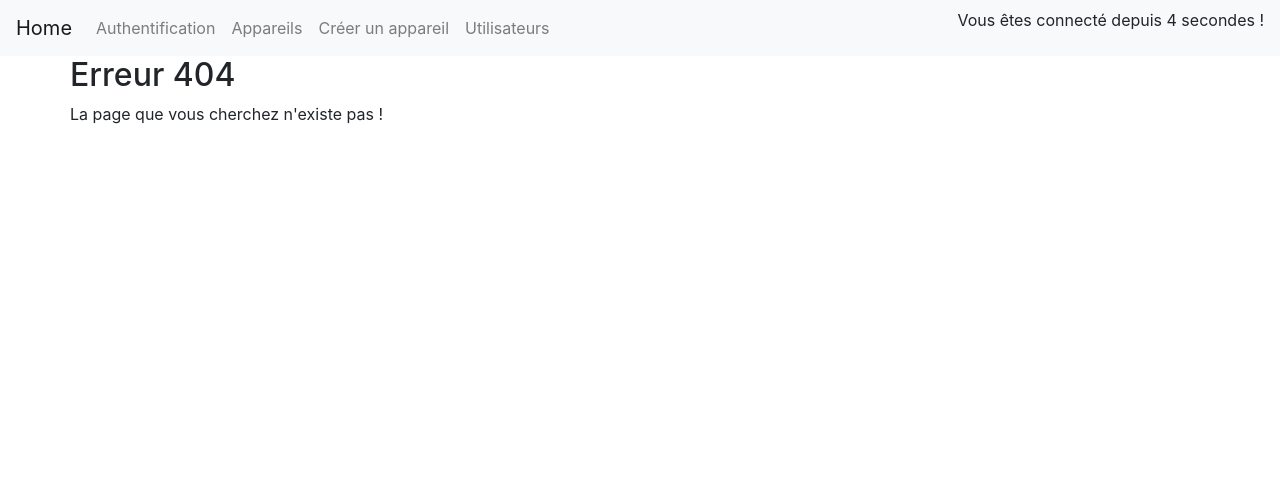
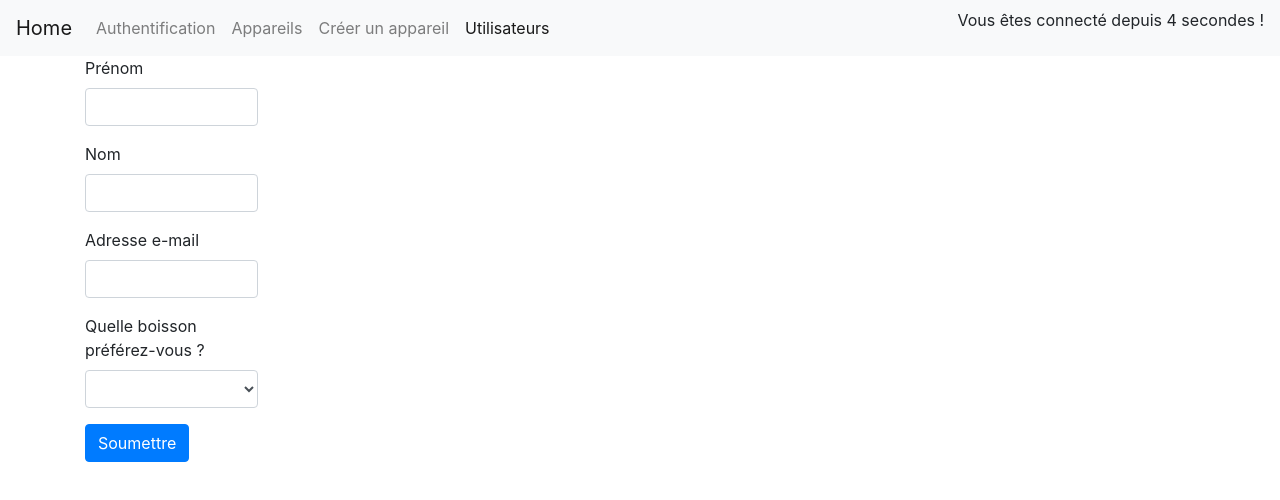
Before and after one commit to florian-abelard/angular-openclassrooms, an Angular app in the folder application/: page /users/create in a window 1280 px wide. Before the commit this address led to /not-found. Shown: the top 500 px of the page. Built offline with nearby package versions, Linux system fonts and the light colour scheme.

Commit message:
feat(user): create user

```diff
--- a/application/src/app/app-routing.module.ts
+++ b/application/src/app/app-routing.module.ts
@@ -6,6 +6,7 @@ import { EditAppareilComponent } from './edit-appareil/edit-appareil.component';
 import { FourOhFourComponent } from './error/four-oh-four/four-oh-four.component';
 import { AuthGuard } from './services/auth-guard.service';
 import { SingleAppareilComponent } from './single-appareil/single-appareil.component';
+import { CreateUserComponent } from './user/create-user/create-user.component';
 import { UserListComponent } from './user/user-list/user-list.component';
 
 const routes: Routes = [
@@ -13,6 +14,7 @@ const routes: Routes = [
   { path: 'appareils/edit', canActivate: [AuthGuard], component: EditAppareilComponent },
   { path: 'appareils/:id', canActivate: [AuthGuard], component: SingleAppareilComponent },
   { path: 'users', component: UserListComponent },
+  { path: 'users/create', component: CreateUserComponent },
   { path: 'auth', component: AuthComponent },
   { path: 'not-found', component: FourOhFourComponent },
   { path: '**', redirectTo: 'not-found' },
--- a/application/src/app/user/create-user/create-user.component.html
+++ b/application/src/app/user/create-user/create-user.component.html
@@ -1 +1,24 @@
-<p>create-user works!</p>
+<div class="col-sm-8 col-sm-offset-2">
+  <form [formGroup]="userForm" (ngSubmit)="onSubmitForm()">
+    <div class="form-group">
+      <label for="firstName">Prénom</label>
+      <input type="text" id="firstName" class="form-control" formControlName="firstName">
+    </div>
+    <div class="form-group">
+      <label for="lastName">Nom</label>
+      <input type="text" id="lastName" class="form-control" formControlName="lastName">
+    </div>
+    <div class="form-group">
+      <label for="email">Adresse e-mail</label>
+      <input type="text" id="email" class="form-control" formControlName="email">
+    </div>
+    <div class="form-group">
+      <label for="drinkPreference">Quelle boisson préférez-vous ?</label>
+      <select id="drinkPreference" class="form-control" formControlName="drinkPreference">
+        <option value="jus d\'orange">Jus d'orange</option>
+        <option value="jus de mangue">Jus de mangue</option>
+      </select>
+    </div>
+    <button type="submit" class="btn btn-primary">Soumettre</button>
+  </form>
+</div>
--- a/application/src/app/user/create-user/create-user.component.ts
+++ b/application/src/app/user/create-user/create-user.component.ts
@@ -1,4 +1,8 @@
 import { Component, OnInit } from '@angular/core';
+import { FormBuilder, FormGroup } from '@angular/forms';
+import { Router } from '@angular/router';
+import { User } from 'src/app/models/user.model';
+import { UserService } from 'src/app/services/user.service';
 
 @Component({
   selector: 'app-create-user',
@@ -7,9 +11,36 @@ import { Component, OnInit } from '@angular/core';
 })
 export class CreateUserComponent implements OnInit {
 
-  constructor() { }
+  userForm: FormGroup;
+
+  constructor(
+    private formBuilder: FormBuilder,
+    private userService: UserService,
+    private router: Router,
+  ) { }
 
   ngOnInit(): void {
+    this.initForm();
   }
 
+  initForm(): void {
+    this.userForm = this.formBuilder.group({
+      firstName: '',
+      lastName: '',
+      email: '',
+      drinkPreference: '',
+    });
+  }
+
+  onSubmitForm() {
+    const formValue = this.userForm.value;
+    const newUser = new User(
+      formValue.firstName,
+      formValue.lastName,
+      formValue.email,
+      formValue.drinkPreference
+    );
+    this.userService.addUser(newUser);
+    this.router.navigate(['/users']);
+  }
 }
--- a/application/src/app/user/user-list/user-list.component.html
+++ b/application/src/app/user/user-list/user-list.component.html
@@ -2,10 +2,11 @@
   <li class="list-group-item" *ngFor="let user of users">
     <h3>{{ user.firstName }} {{ user.lastName }}</h3>
     <p>{{ user.email }}</p>
-    <p>Cette personne préfère le {{ user.drinkPreference }}</p>
+    <p>{{ user.firstName }} préfère le {{ user.drinkPreference }}</p>
     <p *ngIf="user.hobbies && user.hobbies.length > 0">
-      Cette personne a des hobbies !
+      {{ user.firstName }} a des hobbies !
       <span *ngFor="let hobby of user.hobbies">{{ hobby }} - </span>
     </p>
   </li>
 </ul>
+<a routerLink="/users/create">Créer un nouvel utilisateur</a>
```
